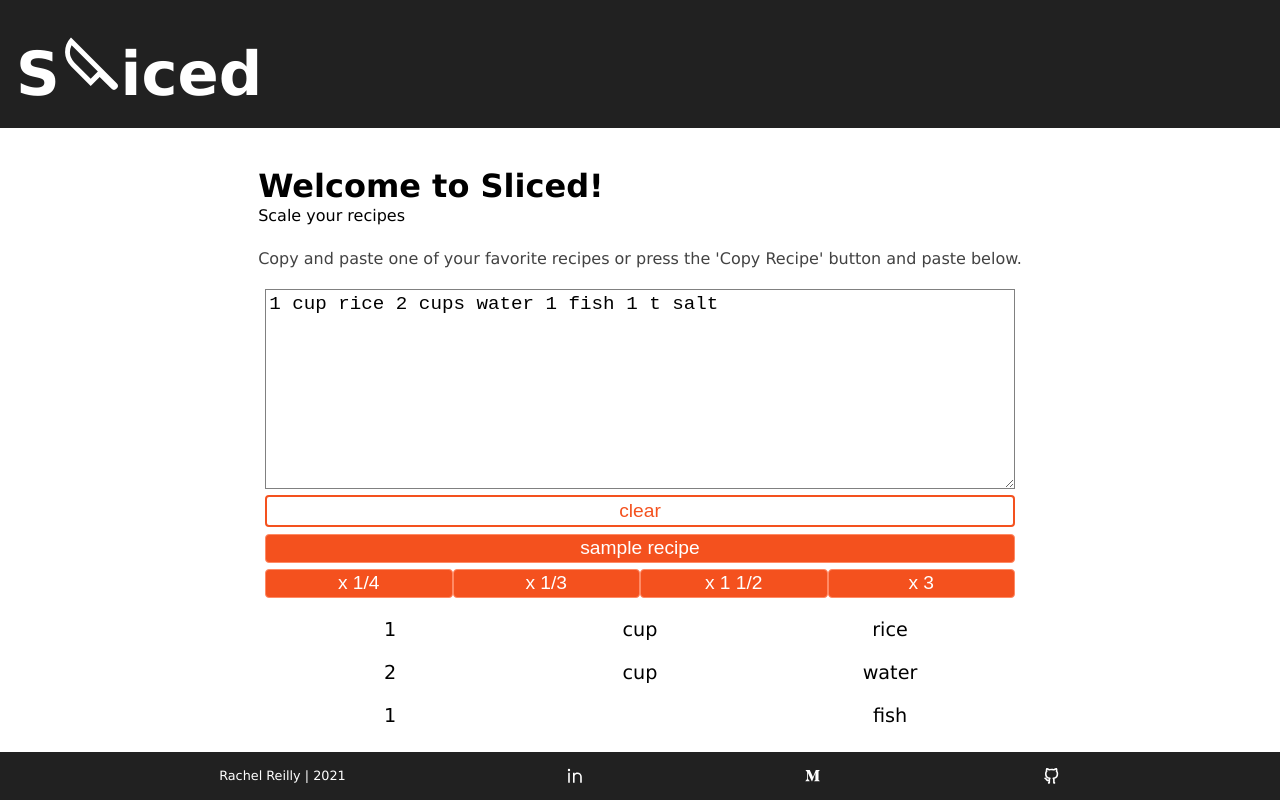
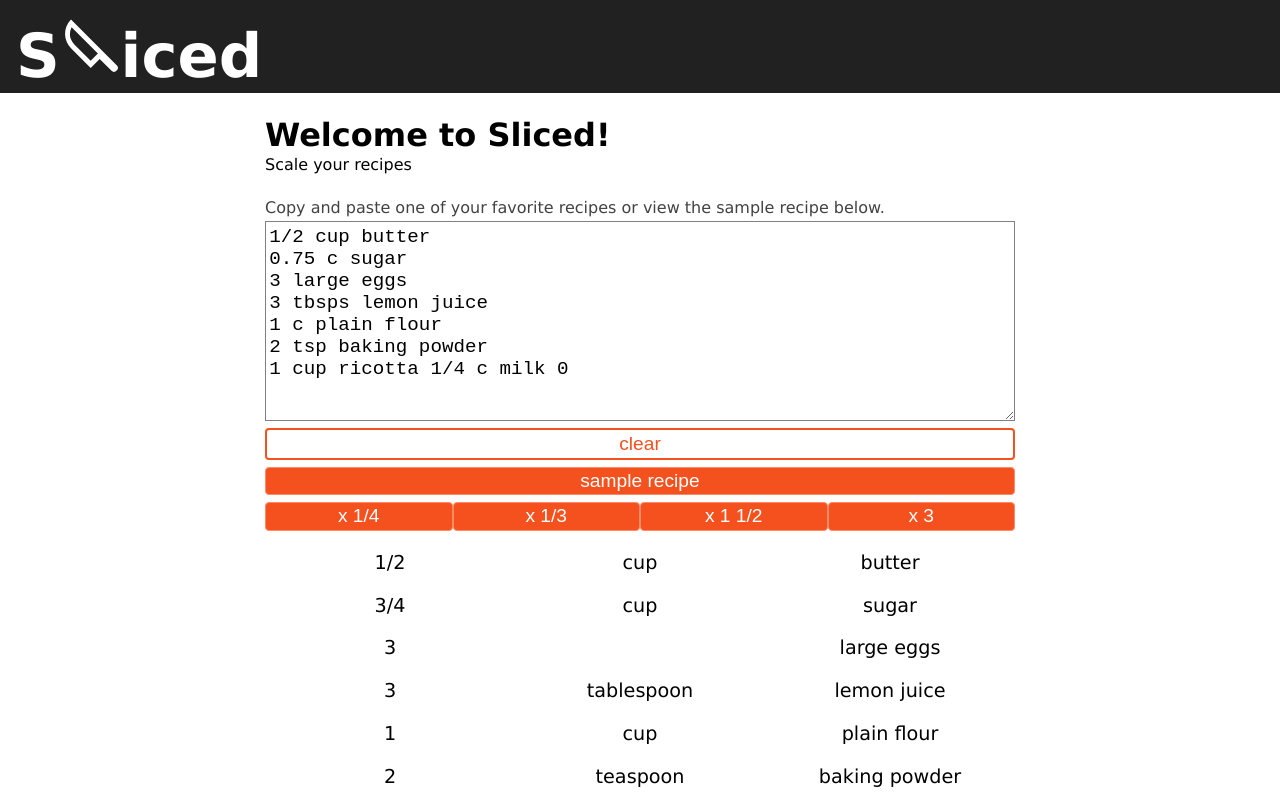
Before and after one commit to Rachanastasia/sliced, a Next.js app in the folder client/: page / in a window 1280 px wide. Both pictures are taken after a click on the button "sample recipe". Built offline with nearby package versions, Linux system fonts and the light colour scheme.

Commit message:
formats common decis as fractions for display

```diff
--- a/client/components/AboutSliced.js
+++ b/client/components/AboutSliced.js
@@ -10,7 +10,7 @@ export default function AboutSliced(){
             <h2 className='title'>Welcome to Sliced!</h2>
             <span className={styles.subtitle}>Scale your recipes</span>
 
-            <span className={styles.about_text}>Copy and paste one of your favorite recipes or press the 'Copy Recipe' button and paste below.</span>
+            <span className={styles.about_text}>Copy and paste one of your favorite recipes or view the sample recipe below.</span>
         </div>
     )
 }
--- a/client/components/Slicer/ScaledIngredients.js
+++ b/client/components/Slicer/ScaledIngredients.js
@@ -1,5 +1,6 @@
 import React, {Fragment} from 'react'
 import styles from '../../styles/Slicer.module.css'
+import { convertFloatToFraction } from '../../utils/displayAsFraction'
 import { useScaledIngredient } from '../../hooks/useScaledIngredient'
 import SelectConstant from './SelectConstant'
 
@@ -15,9 +16,10 @@ export default function ScaledIngredients({ingredients, constant, setConstant})
 }
 
 function ScaledIngredient({ingredient, constant}){
+  const formattedAmount = convertFloatToFraction(ingredient.amount.value)
   return (
       <li  className={styles.preview_ingredient}>
-          {ingredient.amount.value > 0 && <p className={styles.preview_ingredient_item}>{ingredient.amount.value}</p>}
+          {ingredient.amount.value > 0 && <p className={styles.preview_ingredient_item}>{formattedAmount}</p>}
           <p className={styles.preview_ingredient_item}>{ingredient.unit.name}</p>
           <p className={styles.preview_ingredient_item}>{ingredient.ingredient}</p>
       </li>
--- a/client/styles/AboutSliced.module.css
+++ b/client/styles/AboutSliced.module.css
@@ -1,8 +1,9 @@
 .about_wrapper {
-    padding: 1rem;
     display: flex;
     flex-direction: column;
     box-sizing: border-box;
+    width: inherit;
+    max-width: 750px;
 }
 
 
--- /dev/null
+++ b/client/utils/decimalToFraction.json
@@ -0,0 +1,12 @@
+{
+    "5": "1/2",
+    "25": "1/4",
+    "75": "3/4",
+    "33": "1/3",
+    "66": "2/3",
+    "2": "1/5",
+    "3": "3/10",
+    "4": "2/5",
+    "8": "3/5",
+    "7": "7/10"
+}
--- /dev/null
+++ b/client/utils/displayAsFraction.js
@@ -0,0 +1,15 @@
+import fractions from './decimalToFraction.json'
+
+export function convertFloatToFraction(number){
+     const regex = /\./g
+     const string = number.toString()
+     const isFloat = regex.exec(string)
+     if (isFloat){
+        const beforeDecimal = string.slice(0, isFloat.index)
+        const afterDecimal = string.slice(isFloat.index+1)
+        const fraction = fractions[afterDecimal]
+        if (fraction && Number(beforeDecimal)) return beforeDecimal + " " + fraction
+        else if (fraction) return fraction
+        else return number
+     } else return number
+}
--- a/client/utils/parseRecipeInput.js
+++ b/client/utils/parseRecipeInput.js
@@ -16,8 +16,8 @@ export function transformInputIntoIngredientData(input){
   const currentWordIsUnit = ()=>!!UNITS[currentWord]
 
 
-  for (let i = 0; i < input.length; i++) {
-    const currentChar = input[i].toLowerCase()
+  for (let i = 0; i <= input.length; i++) {
+    const currentChar = input[i]?.toLowerCase()
     if (currentChar === ' ' || currentChar === '\n') {
       validateIngredientAndAddToDataIngredients()
       sortCurrentWord()
@@ -43,7 +43,7 @@ export function transformInputIntoIngredientData(input){
 
   function transformParsedIngredientIntoDataIngredient({ingredient, amount, unit}){
     const unitData = unit ? UNITS[unit] : {ml: 1, name: null}
-    const amountFloat = transformParsedAmountToFloat(amount)
+    const amountFloat = Number(transformParsedAmountToFloat(amount).toFixed(2))
     const amountInMl = amountFloat * unitData.ml
     return {
       unit: unitData,
@@ -64,17 +64,13 @@ export function transformInputIntoIngredientData(input){
     if (indexOfSlash?.index) {
       const denominator = Number(amount[indexOfSlash.index + 1])
       const numerator = Number(amount[indexOfSlash.index - 1])
-
+      const restOfNumber = amount.slice(0, indexOfSlash.index - 2)
+      const wholeNumber = Number(restOfNumber)
       if (numerator && denominator){
         const fraction = numerator / denominator
-        decimal = Number(fraction.toFixed(3))
+        decimal = Number(fraction.toFixed(2))
+        return decimal && wholeNumber ? wholeNumber + decimal : decimal
       }
-    }
-    if (amount.length < 4) return decimal
-    else {
-      const restOfNumber = amount.slice(0, indexOfSlash.index - 2)
-      const wholeNumber = Number(restOfNumber)
-      return decimal ? wholeNumber + decimal : wholeNumber
     }
   }
 
--- a/client/utils/sampleRecipe.js
+++ b/client/utils/sampleRecipe.js
@@ -1 +1,7 @@
-export const sample = `1 cup rice 2 cups water 1 fish 1 t salt`
+export const sample = `1/2 cup butter
+0.75 c sugar
+3 large eggs
+3 tbsps lemon juice
+1 c plain flour
+2 tsp baking powder
+1 cup ricotta 1/4 c milk 0`
```
